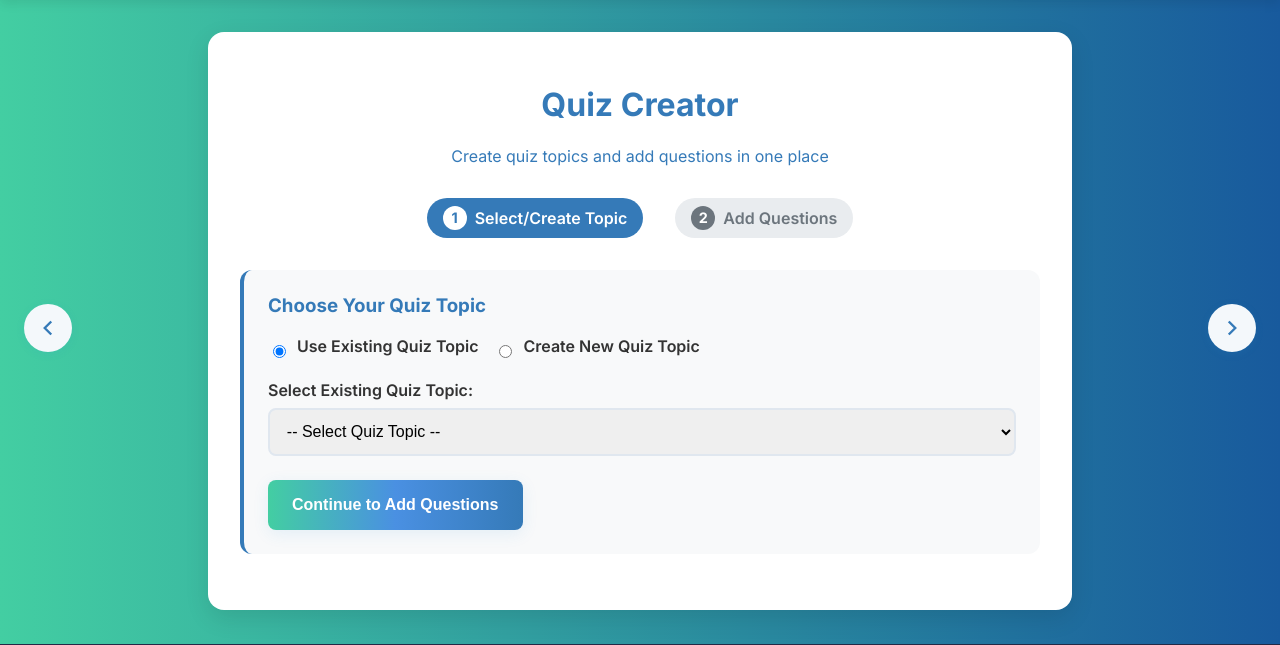
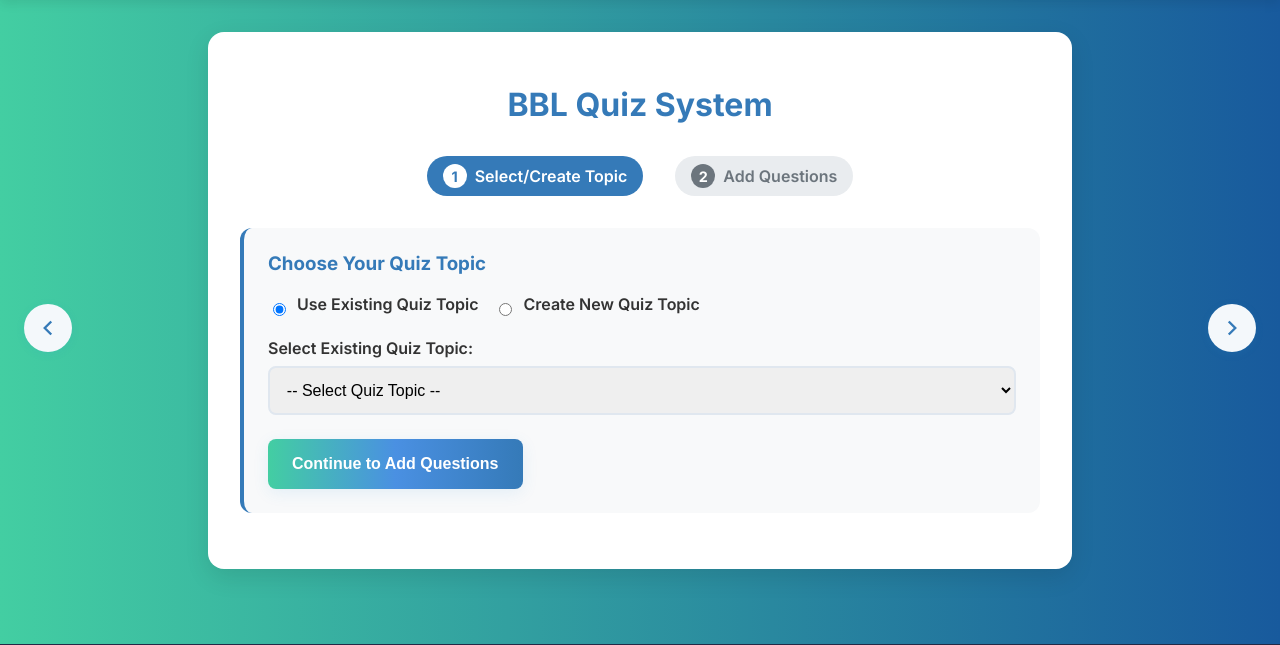
Before and after one commit to SiyamUlAlam/BBL_Platform_Web, a PHP site: page /admin_add_quiz.php in a window 1280 px wide. Shown: the part 72-717 px from the top of the page. Run offline with PHP 8.4, Linux system fonts and the light colour scheme; the visitor is signed in with stand-in values (Sample User, id 1); data that the repository does not hold is empty.

Commit message:
modification of quiz system

```diff
--- a/admin_add_quiz.php
+++ b/admin_add_quiz.php
@@ -398,8 +398,8 @@ $existing_topics = $conn->query("SELECT t.id, t.title, c.title as course_title F
 <div class="main-wrapper">
   <div class="form-container">
     <div class="form-header">
-      <h1>Quiz Creator</h1>
-      <p>Create quiz topics and add questions in one place</p>
+      <h1>BBL Quiz System</h1>
+      <p></p>
     </div>
 
     <div class="step-indicator">
--- a/admin_quiz_management.php
+++ b/admin_quiz_management.php
@@ -402,7 +402,7 @@ $quiz_topics = $conn->query("SELECT t.id, t.title, t.description, c.title as cou
       <h3>Quick Actions</h3>
       <div style="display: flex; gap: 1rem; justify-content: center; margin: 1rem 0;">
         <a href="admin_add_quiz.php" class="btn btn-primary">📝 Add Questions</a>
-        <a href="admin_manage_quizzes.php" class="btn btn-secondary">👁️ View All Questions</a>
+        <!-- <a href="admin_manage_quizzes.php" class="btn btn-secondary">👁️ View All Questions</a> -->
       </div>
     </div>
 
```
